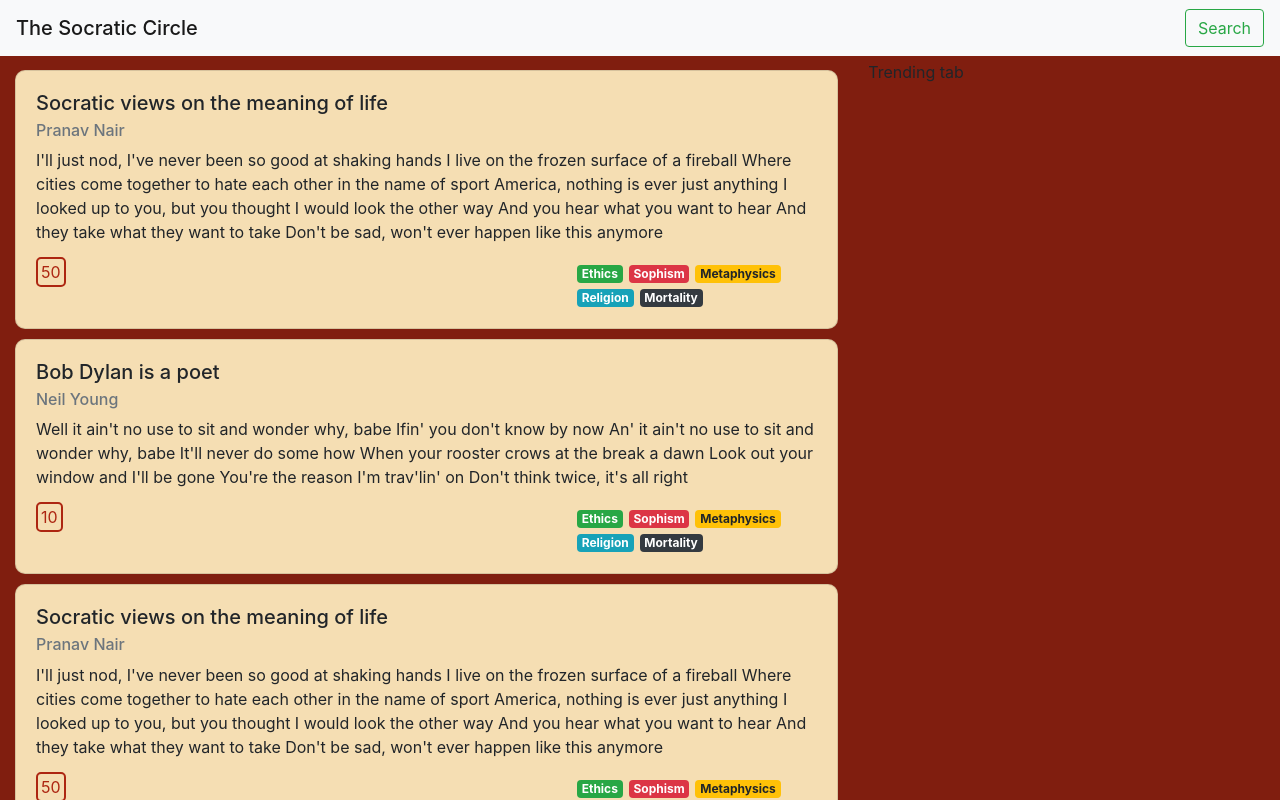
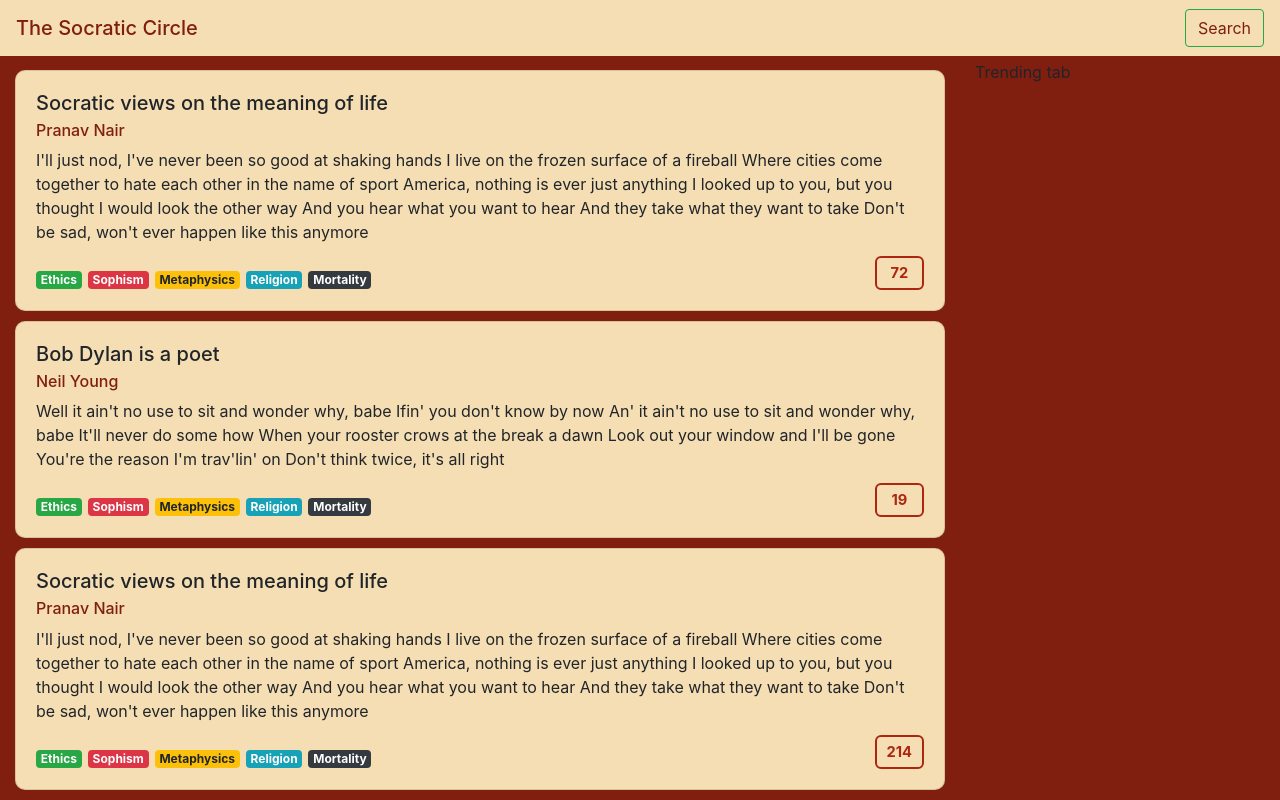
Before and after one commit to Automage/SocraticCircle, a React (Create React App) app in the folder frontend/the-socratic-circle/: page / in a window 1280 px wide. Shown: the top 800 px of the page. Built offline with nearby package versions, Linux system fonts and the light colour scheme.

Commit message:
Added responsive design

```diff
--- a/frontend/the-socratic-circle/src/App.css
+++ b/frontend/the-socratic-circle/src/App.css
@@ -1,9 +1,13 @@
-.panel-component {
+.panel {
+  margin-bottom: 10px;
+}
+
+.view-component {
   background-color: wheat;
 }
 
-.navbar {
-  margin-bottom: 0;
+.navbar-font {
+  color: #801e0f;
 }
 
 .card {
@@ -13,15 +17,31 @@
 .post {
   border-radius: 10px;
 }
+.post-subtitle {
+  color: #801e0f;
+}
 
 .post-points {
   color: #ad2611;
-  padding: 3px;
-  border-radius: 5px;
+  padding: 4px;
+  font-weight: bold;
+  border-radius: 6px;
   border-style: solid;
   border-width: 2px;
+  min-width: 5ch;
+  display: inline-block;
+  text-align: center;
+  font-size: 11pt;
+
+  position: absolute;
+  bottom: 0;
+  right: 15px;
 }
 
 .circle {
   margin-right: 6px;
 }
+
+.circle-container {
+  padding-top: 6px;
+}
--- a/frontend/the-socratic-circle/src/components/feed/feed.jsx
+++ b/frontend/the-socratic-circle/src/components/feed/feed.jsx
@@ -9,62 +9,62 @@ class Feed extends Component {
         author: "Pranav Nair",
         body:
           "I'll just nod, I've never been so good at shaking hands\n I live on the frozen surface of a fireball\n Where cities come together to hate each other in the name of sport\nAmerica, nothing is ever just anything\nI looked up to you, but you thought I would look the other way\nAnd you hear what you want to hear\nAnd they take what they want to take\nDon't be sad, won't ever happen like this anymore",
-        points: 50
+        points: 72
       },
       {
         title: "Bob Dylan is a poet",
         author: "Neil Young",
         body:
           "Well it ain't no use to sit and wonder why, babe\nIfin' you don't know by now\nAn' it ain't no use to sit and wonder why, babe\nIt'll never do some how\nWhen your rooster crows at the break a dawn\nLook out your window and I'll be gone\nYou're the reason I'm trav'lin' on\nDon't think twice, it's all right",
-        points: 10
+        points: 19
       },
       {
         title: "Socratic views on the meaning of life",
         author: "Pranav Nair",
         body:
           "I'll just nod, I've never been so good at shaking hands\n I live on the frozen surface of a fireball\n Where cities come together to hate each other in the name of sport\nAmerica, nothing is ever just anything\nI looked up to you, but you thought I would look the other way\nAnd you hear what you want to hear\nAnd they take what they want to take\nDon't be sad, won't ever happen like this anymore",
-        points: 50
+        points: 214
       },
       {
         title: "Socratic views on the meaning of life",
         author: "Pranav Nair",
         body:
           "I'll just nod, I've never been so good at shaking hands\n I live on the frozen surface of a fireball\n Where cities come together to hate each other in the name of sport\nAmerica, nothing is ever just anything\nI looked up to you, but you thought I would look the other way\nAnd you hear what you want to hear\nAnd they take what they want to take\nDon't be sad, won't ever happen like this anymore",
-        points: 50
+        points: 24
       },
       {
         title: "Socratic views on the meaning of life",
         author: "Pranav Nair",
         body:
           "I'll just nod, I've never been so good at shaking hands\n I live on the frozen surface of a fireball\n Where cities come together to hate each other in the name of sport\nAmerica, nothing is ever just anything\nI looked up to you, but you thought I would look the other way\nAnd you hear what you want to hear\nAnd they take what they want to take\nDon't be sad, won't ever happen like this anymore",
-        points: 50
+        points: 5
       },
       {
         title: "Socratic views on the meaning of life",
         author: "Pranav Nair",
         body:
           "I'll just nod, I've never been so good at shaking hands\n I live on the frozen surface of a fireball\n Where cities come together to hate each other in the name of sport\nAmerica, nothing is ever just anything\nI looked up to you, but you thought I would look the other way\nAnd you hear what you want to hear\nAnd they take what they want to take\nDon't be sad, won't ever happen like this anymore",
-        points: 50
+        points: 520
       },
       {
         title: "Socratic views on the meaning of life",
         author: "Pranav Nair",
         body:
           "I'll just nod, I've never been so good at shaking hands\n I live on the frozen surface of a fireball\n Where cities come together to hate each other in the name of sport\nAmerica, nothing is ever just anything\nI looked up to you, but you thought I would look the other way\nAnd you hear what you want to hear\nAnd they take what they want to take\nDon't be sad, won't ever happen like this anymore",
-        points: 50
+        points: -120
       },
       {
         title: "Socratic views on the meaning of life",
         author: "Pranav Nair",
         body:
           "I'll just nod, I've never been so good at shaking hands\n I live on the frozen surface of a fireball\n Where cities come together to hate each other in the name of sport\nAmerica, nothing is ever just anything\nI looked up to you, but you thought I would look the other way\nAnd you hear what you want to hear\nAnd they take what they want to take\nDon't be sad, won't ever happen like this anymore",
-        points: 50
+        points: 1
       }
     ]
   };
   render() {
     return (
-      <div className="col-lg-8">
+      <div className="col-lg-9">
         {this.state.posts.map(post => (
           <Post data={post}></Post>
         ))}
--- a/frontend/the-socratic-circle/src/components/feed/post.jsx
+++ b/frontend/the-socratic-circle/src/components/feed/post.jsx
@@ -4,19 +4,15 @@ class Post extends Component {
   state = {};
   render() {
     return (
-      <div className="card post panel-component">
+      <div className="card post view-component">
         <div className="card-body">
           <h5 className="card-title">{this.props.data.title}</h5>
-          <h6 className="card-subtitle mb-2 text-muted">
+          <h6 className="card-subtitle mb-2 post-subtitle">
             {this.props.data.author}
           </h6>
           <p className="card-text">{this.props.data.body}</p>
           <div class="row">
-            <div className="col-lg-8">
-              <span className="post-points">{this.props.data.points}</span>
-            </div>
-            <div class="col-lg-4">
-              <div className="float-right">
+            <div class="col-sm circle-container">
               <a href="#" class="badge badge-success circle">
                 Ethics
               </a>
@@ -33,6 +29,10 @@ class Post extends Component {
                 Mortality
               </a>
             </div>
+            <div className="col-sm">
+              <div className="post-points float-right">
+                {this.props.data.points}
+              </div>
             </div>
           </div>
         </div>
--- a/frontend/the-socratic-circle/src/components/navbar.jsx
+++ b/frontend/the-socratic-circle/src/components/navbar.jsx
@@ -4,12 +4,15 @@ class Navbar extends Component {
   state = {};
   render() {
     return (
-      <nav className="navbar fixed-top navbar-light bg-light">
-        <a class="navbar-brand mb-0 h1" href="#">
+      <nav className="navbar fixed-top view-component">
+        <a class="navbar-brand mb-0 navbar-font h1" href="#">
           The Socratic Circle
         </a>
         <form>
-          <button class="btn btn-outline-success my-2 my-sm-0" type="submit">
+          <button
+            class="btn btn-outline-success my-2 my-sm-0 navbar-font"
+            type="submit"
+          >
             Search
           </button>
         </form>
--- a/frontend/the-socratic-circle/src/components/panel.jsx
+++ b/frontend/the-socratic-circle/src/components/panel.jsx
@@ -6,7 +6,7 @@ class Panel extends Component {
   state = {};
   render() {
     return (
-      <div className="container-fluid">
+      <div className="container-fluid panel">
         <div className="row">
           <Feed />
           <TrendingTab />
--- a/frontend/the-socratic-circle/src/components/trending-tab/trendingTab.jsx
+++ b/frontend/the-socratic-circle/src/components/trending-tab/trendingTab.jsx
@@ -3,7 +3,7 @@ import React, { Component } from "react";
 class TrendingTab extends Component {
   state = {};
   render() {
-    return <div className="col-lg-4">Trending tab</div>;
+    return <div className="col-lg-3">Trending tab</div>;
   }
 }
 
--- a/frontend/the-socratic-circle/src/index.css
+++ b/frontend/the-socratic-circle/src/index.css
@@ -4,7 +4,7 @@ body {
     "Ubuntu", "Cantarell", "Fira Sans", "Droid Sans", "Helvetica Neue",
     sans-serif;
   background-color: #801e0f;
-  padding-top: 60px;
+  padding-top: 75px;
   -webkit-font-smoothing: antialiased;
   -moz-osx-font-smoothing: grayscale;
 }
@@ -13,3 +13,16 @@ code {
   font-family: source-code-pro, Menlo, Monaco, Consolas, "Courier New",
     monospace;
 }
+
+@media (min-width: 576px) {
+  body {
+    margin: 0;
+    font-family: -apple-system, BlinkMacSystemFont, "Segoe UI", "Roboto",
+      "Oxygen", "Ubuntu", "Cantarell", "Fira Sans", "Droid Sans",
+      "Helvetica Neue", sans-serif;
+    background-color: #801e0f;
+    padding-top: 60px;
+    -webkit-font-smoothing: antialiased;
+    -moz-osx-font-smoothing: grayscale;
+  }
+}
```
Lines whose indentation alone changed are shown as unchanged.
